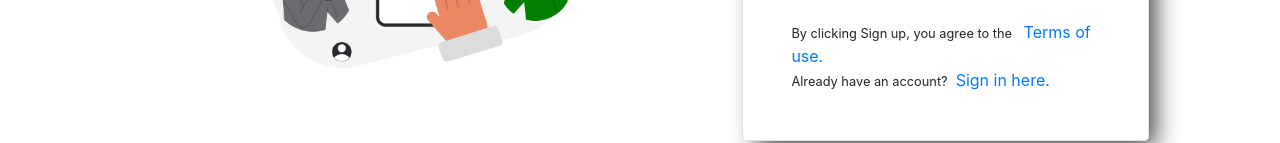
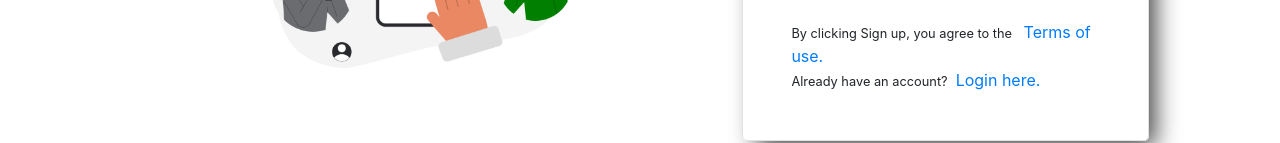
Before and after one commit to MaxSlouka/Foxhub, an Angular app in the folder frontend/: page /register in a window 1280 px wide. Shown: the part 699-842 px from the top of the page. Built offline with nearby package versions, Linux system fonts and the light colour scheme; no server answers.

Commit message:
Update register.component.html

```diff
--- a/frontend/src/app/components/register/register.component.html
+++ b/frontend/src/app/components/register/register.component.html
@@ -107,7 +107,7 @@
           class="link-primary link-offset-2 link-underline-opacity-25 link-underline-opacity-100-hover">Terms of use.</a></span>
         <br>
         <small class="text-body-secondary">Already have an account?</small> <span><a href="./login"
-            class="link-primary link-offset-2 link-underline-opacity-25 link-underline-opacity-100-hover">Sign in
+            class="link-primary link-offset-2 link-underline-opacity-25 link-underline-opacity-100-hover">Login
             here.</a></span>
 
       </form>
```
